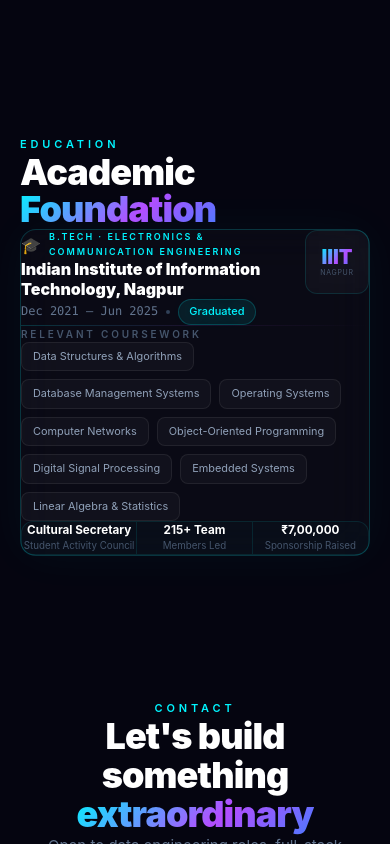
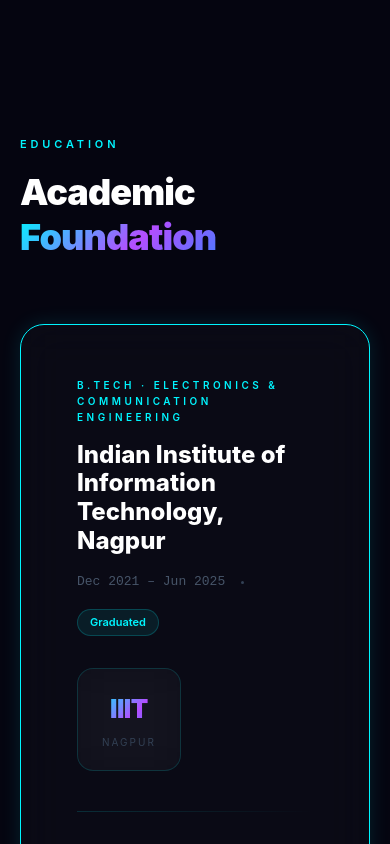
Before and after one commit to Sam1377/Sahil_Portfolio, a Next.js app: page / in a window 390 px wide. Shown: the part 6500-7344 px from the top of the page. Built offline with nearby package versions, Linux system fonts and the light colour scheme.

Commit message:
Update Education.tsx

```diff
--- a/app/components/Education.tsx
+++ b/app/components/Education.tsx
@@ -2,96 +2,130 @@
 import { motion } from 'framer-motion';
 import { useInView } from 'react-intersection-observer';
 
+const courses = [
+  'Data Structures & Algorithms',
+  'Database Management Systems',
+  'Operating Systems',
+  'Computer Networks',
+  'Object-Oriented Programming',
+  'Digital Signal Processing',
+  'Embedded Systems',
+  'Linear Algebra & Statistics',
+];
+
 export default function Education() {
-  const [ref, inView] = useInView({ triggerOnce: true, threshold: 0.1 });
-
-  const courses = [
-    'Data Structures & Algorithms', 'Database Management Systems', 'Operating Systems',
-    'Computer Networks', 'Object-Oriented Programming', 'Digital Signal Processing',
-    'Embedded Systems', 'Linear Algebra & Statistics',
-  ];
+  const [ref, inView] = useInView({ triggerOnce: true, threshold: 0.15 });
 
   return (
     <section id="education" className="section-padding relative" ref={ref}>
       <div className="section-container">
-        <motion.div initial={{ opacity: 0, y: 30 }} animate={inView ? { opacity: 1, y: 0 } : {}} transition={{ duration: 0.6 }}
-          className="mb-12 sm:mb-16">
-          <div className="section-label mb-4">Education</div>
-          <h2 className="font-black text-white tracking-tight leading-[1.05]" style={{ fontSize: 'clamp(36px, 5vw, 56px)' }}>
-            Academic<br /><span className="gradient-text">Foundation</span>
+
+        <motion.div
+          initial={{ opacity: 0, y: 24 }}
+          animate={inView ? { opacity: 1, y: 0 } : {}}
+          transition={{ duration: 0.6 }}
+          style={{ marginBottom: '64px' }}
+        >
+          <div className="section-label" style={{ marginBottom: '16px' }}>Education</div>
+          <h2 className="font-black text-white tracking-tight leading-tight" style={{ fontSize: 'clamp(36px, 5vw, 56px)' }}>
+            Academic<br />
+            <span className="gradient-text">Foundation</span>
           </h2>
         </motion.div>
 
-        <motion.div initial={{ opacity: 0, y: 30 }} animate={inView ? { opacity: 1, y: 0 } : {}} transition={{ duration: 0.6, delay: 0.15 }}
-          className="glass-card rounded-2xl max-w-3xl"
-          style={{ border: '1px solid rgba(0,245,255,0.18)', boxShadow: '0 0 48px rgba(0,245,255,0.04)' }}>
-
-          {/* Card header */}
-          <div className="p-6 sm:p-10 pb-0">
-            <div className="flex flex-wrap items-start justify-between gap-4 sm:gap-6">
-              <div className="flex-1 min-w-0">
-                <div className="flex items-center gap-2 mb-3 sm:mb-4">
-                  <span className="text-base sm:text-lg">🎓</span>
-                  <span className="section-label" style={{ fontSize: '9px', letterSpacing: '0.22em' }}>
-                    B.Tech · Electronics &amp; Communication Engineering
-                  </span>
+        <motion.div
+          initial={{ opacity: 0, y: 28 }}
+          animate={inView ? { opacity: 1, y: 0 } : {}}
+          transition={{ duration: 0.6, delay: 0.15 }}
+          className="glass-card neon-border-cyan"
+          style={{
+            borderRadius: '24px',
+            padding: '52px 56px',
+            maxWidth: '860px',
+          }}
+        >
+          {/* Top row */}
+          <div style={{ display: 'flex', alignItems: 'flex-start', justifyContent: 'space-between', gap: '32px', marginBottom: '40px', flexWrap: 'wrap' }}>
+            <div>
+              <div className="section-label" style={{ marginBottom: '16px', fontSize: '10px' }}>
+                B.Tech · Electronics & Communication Engineering
               </div>
-                <h3 className="font-black text-white leading-tight mb-3"
-                  style={{ fontSize: 'clamp(16px, 4vw, 22px)' }}>
+              <h3 style={{ fontSize: '1.5rem', fontWeight: 800, color: '#ffffff', lineHeight: 1.2, marginBottom: '16px' }}>
                 Indian Institute of Information Technology, Nagpur
               </h3>
-                <div className="flex flex-wrap items-center gap-2 sm:gap-3">
-                  <span className="text-slate-500 font-mono" style={{ fontSize: '12px' }}>Dec 2021 – Jun 2025</span>
-                  <span className="w-1 h-1 rounded-full bg-slate-700" />
-                  <span className="neon-text-cyan font-medium"
-                    style={{ fontSize: '11px', padding: '3px 10px', borderRadius: '20px', background: 'rgba(0,245,255,0.08)', border: '1px solid rgba(0,245,255,0.2)' }}>
+              <div style={{ display: 'flex', alignItems: 'center', gap: '16px', flexWrap: 'wrap' }}>
+                <span style={{ fontFamily: 'monospace', fontSize: '13px', color: '#475569' }}>
+                  Dec 2021 – Jun 2025
+                </span>
+                <span style={{ width: '3px', height: '3px', borderRadius: '50%', background: '#334155', display: 'inline-block' }} />
+                <span style={{
+                  fontSize: '11px', padding: '4px 12px', borderRadius: '100px',
+                  background: 'rgba(0,245,255,0.08)', color: '#00f5ff',
+                  border: '1px solid rgba(0,245,255,0.2)', fontWeight: 600,
+                }}>
                   Graduated
                 </span>
               </div>
             </div>
-              <div className="glass-card rounded-xl flex flex-col items-center justify-center flex-shrink-0"
-                style={{ border: '1px solid rgba(0,245,255,0.12)', width: '64px', height: '64px' }}>
-                <div className="font-black gradient-text" style={{ fontSize: '1.25rem', lineHeight: 1 }}>IIIT</div>
-                <div className="text-slate-600 mt-1 tracking-widest uppercase" style={{ fontSize: '7px' }}>Nagpur</div>
-              </div>
+
+            {/* IIIT badge */}
+            <div className="glass-card" style={{
+              padding: '20px 24px', borderRadius: '16px', textAlign: 'center',
+              border: '1px solid rgba(0,245,255,0.15)', flexShrink: 0,
+            }}>
+              <div className="gradient-text" style={{ fontSize: '1.6rem', fontWeight: 900, letterSpacing: '-0.02em' }}>IIIT</div>
+              <div style={{ fontSize: '10px', color: '#334155', letterSpacing: '0.2em', marginTop: '4px' }}>NAGPUR</div>
             </div>
           </div>
 
-          <div className="mx-6 sm:mx-10 my-6 sm:my-8"
-            style={{ height: '1px', background: 'linear-gradient(90deg, rgba(0,245,255,0.18), rgba(180,77,255,0.1), transparent)' }} />
+          {/* Divider */}
+          <div style={{ height: '1px', background: 'linear-gradient(90deg, rgba(0,245,255,0.15), transparent)', marginBottom: '40px' }} />
 
           {/* Coursework */}
-          <div className="px-6 sm:px-10 pb-6 sm:pb-8">
-            <div className="font-semibold uppercase text-slate-600 mb-4 sm:mb-5"
-              style={{ fontSize: '10px', letterSpacing: '0.28em' }}>
+          <div style={{ marginBottom: '40px' }}>
+            <div style={{
+              fontSize: '10px', fontWeight: 600, letterSpacing: '0.25em',
+              textTransform: 'uppercase', color: '#475569', marginBottom: '20px',
+            }}>
               Relevant Coursework
             </div>
-            <div className="flex flex-wrap gap-2">
-              {courses.map((c) => (
-                <span key={c} className="text-slate-400 transition-colors duration-200"
-                  style={{ fontSize: 'clamp(10px,2.8vw,12px)', padding: '5px 11px', borderRadius: '8px', background: 'rgba(255,255,255,0.03)', border: '1px solid rgba(255,255,255,0.07)' }}>
+            <div style={{ display: 'flex', flexWrap: 'wrap', gap: '10px' }}>
+              {courses.map(c => (
+                <span
+                  key={c}
+                  style={{
+                    fontSize: '12px', padding: '7px 16px', borderRadius: '8px',
+                    color: '#94a3b8', background: 'rgba(255,255,255,0.03)',
+                    border: '1px solid rgba(255,255,255,0.07)',
+                  }}
+                >
                   {c}
                 </span>
               ))}
             </div>
           </div>
 
+          {/* Divider */}
+          <div style={{ height: '1px', background: 'rgba(255,255,255,0.05)', marginBottom: '40px' }} />
+
           {/* Highlights */}
-          <div className="mx-6 sm:mx-10 mb-6 sm:mb-10 rounded-xl overflow-hidden"
-            style={{ border: '1px solid rgba(0,245,255,0.1)', background: 'rgba(0,245,255,0.02)' }}>
-            <div className="grid grid-cols-3">
+          <div style={{ display: 'grid', gridTemplateColumns: 'repeat(3, 1fr)', gap: '16px' }}>
             {[
-                { label: 'Cultural Secretary', sub: 'Student Activity Council' },
-                { label: '215+ Team', sub: 'Members Led' },
-                { label: '₹7,00,000', sub: 'Sponsorship Raised' },
-              ].map((h, i, arr) => (
-                <div key={h.label} className="py-4 sm:py-5 px-3 sm:px-4 text-center"
-                  style={{ borderRight: i < arr.length - 1 ? '1px solid rgba(0,245,255,0.1)' : 'none' }}>
-                  <div className="font-bold text-white leading-snug" style={{ fontSize: 'clamp(11px,3vw,13px)' }}>{h.label}</div>
-                  <div className="text-slate-600 mt-1.5" style={{ fontSize: 'clamp(9px,2.5vw,11px)' }}>{h.sub}</div>
+              { value: 'Cultural Secretary', sub: 'Student Activity Council' },
+              { value: '215+ Members', sub: 'Team Led' },
+              { value: '₹7,00,000', sub: 'Sponsorship Raised' },
+            ].map(h => (
+              <div
+                key={h.value}
+                style={{
+                  padding: '24px 20px', borderRadius: '14px', textAlign: 'center',
+                  background: 'rgba(0,245,255,0.04)', border: '1px solid rgba(0,245,255,0.1)',
+                }}
+              >
+                <div style={{ fontWeight: 700, color: '#ffffff', fontSize: '0.95rem', marginBottom: '6px' }}>{h.value}</div>
+                <div style={{ fontSize: '11px', color: '#475569' }}>{h.sub}</div>
               </div>
             ))}
-            </div>
           </div>
         </motion.div>
       </div>
```
Lines whose indentation alone changed are shown as unchanged.
